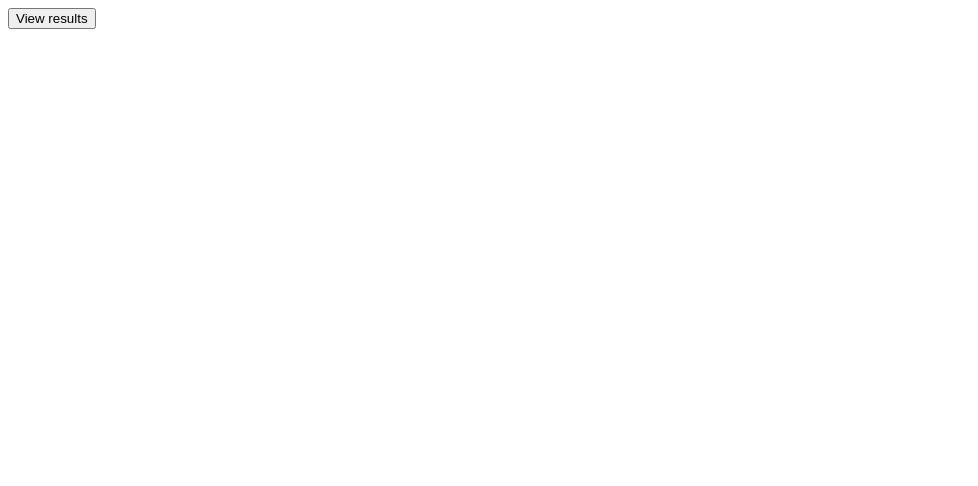
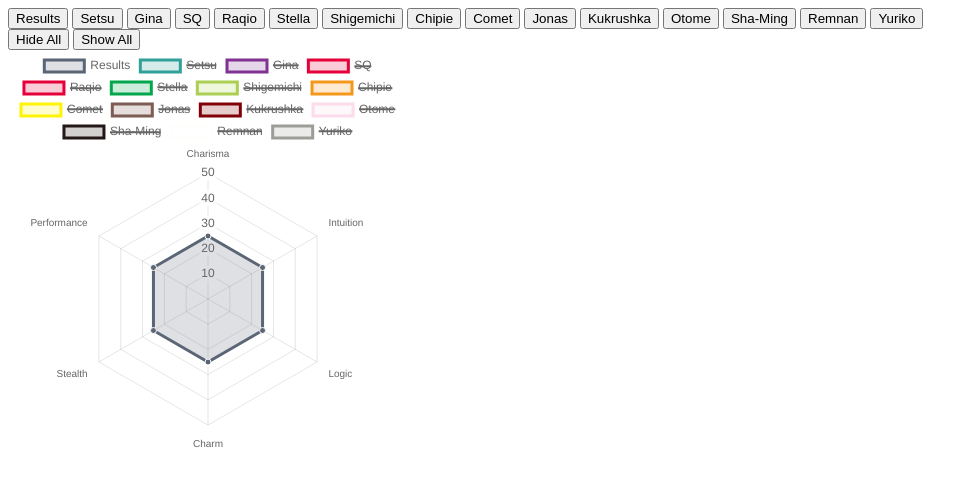
Before and after one commit to abirdthatexists/GnosiaQuiz, a website: page index.html in a window 1280 px wide. Shown: the whole page, without its empty margins (0-978 px from the left). Drawn offline with nearby package versions, Linux system fonts and the light colour scheme.

Commit message:
initial commit - made chart

```diff
--- a/index.html
+++ b/index.html
@@ -4,8 +4,8 @@
     <title>Gnosia Quiz</title>
   </head>
   <body>
-  <input type="button" value="View results" onclick="toggle_visibility('result');">
-  <div id="result" style="display:none;">
+  <!-- <input type="button" value="View results" onclick="toggle_visibility('result');"> -->
+  <div id="result" style="display: block;">
   <div>
   <input type="button" value="Results" onclick="toggle(0)">
   <input type="button" value="Setsu" onclick="toggle(1)">
```
